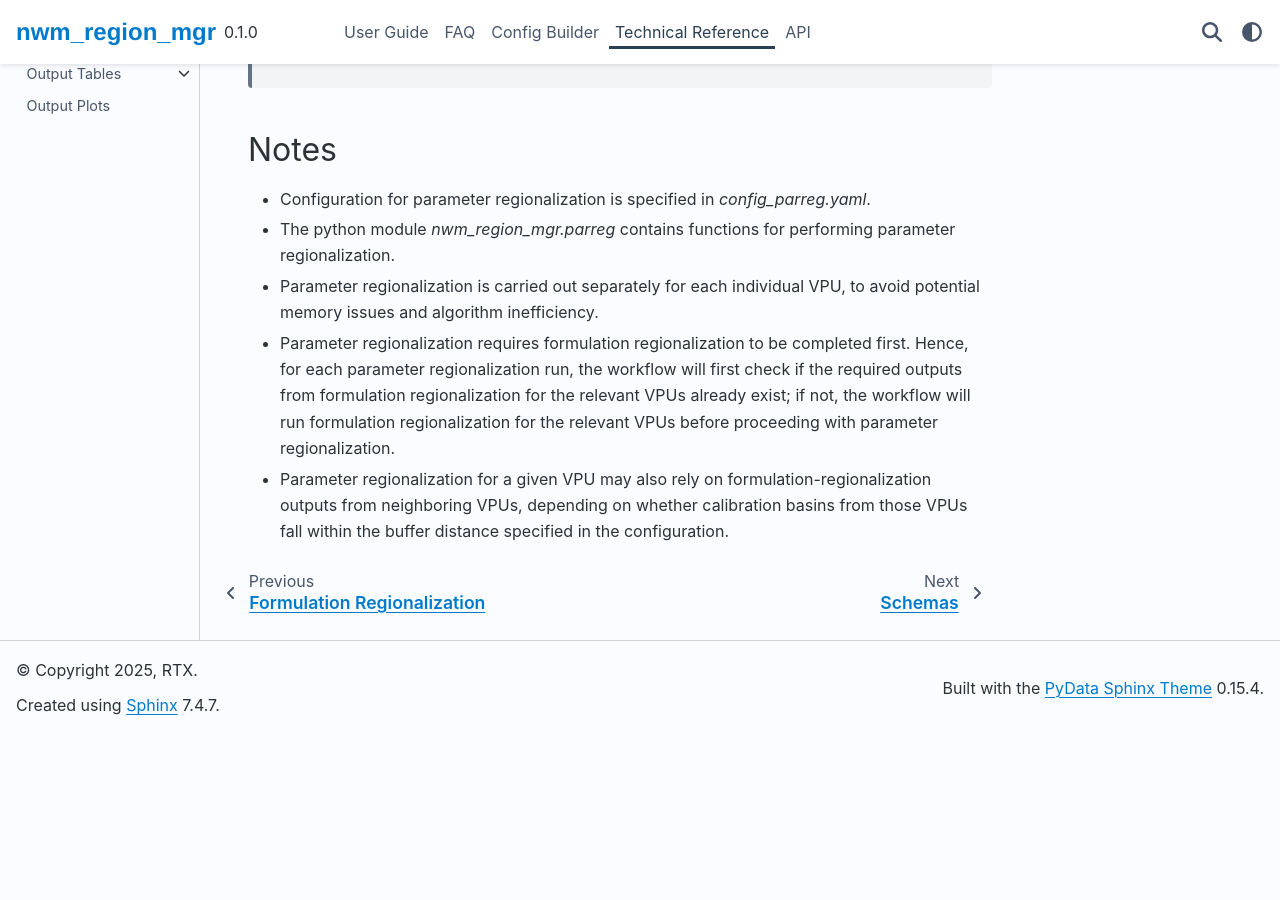
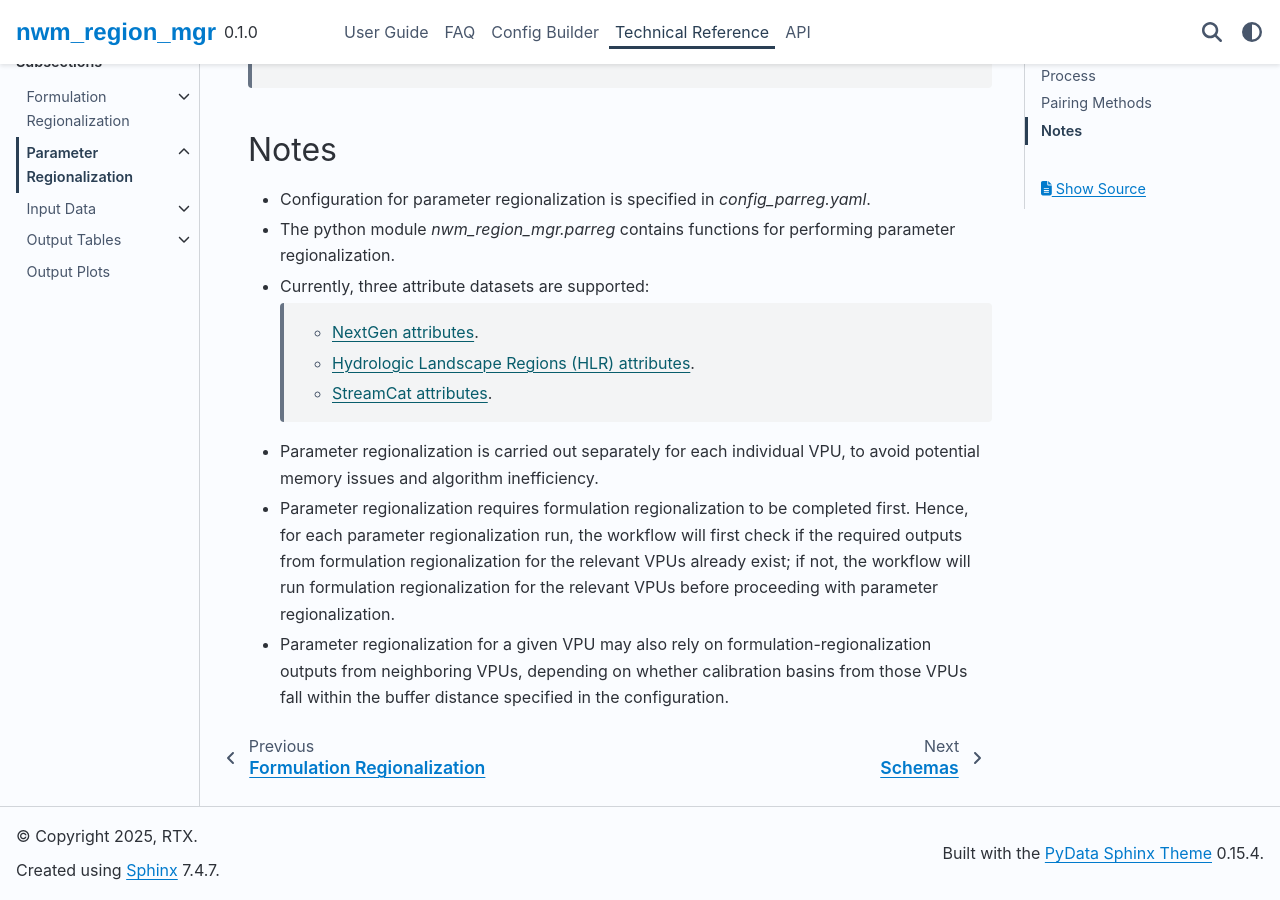
Before and after one commit to NGWPC/nwm-region-mgr, a Sphinx documentation site: the page built from docs/source/tech_reference/parreg.rst, in a window 1280 px wide and 900 px high, scrolled down 5938 px. Built offline with Sphinx 7.4.7 and the PyData theme 0.15.4, drawn with Linux system fonts in a browser that asks for light colours; before the commit the page ends 6672 px from its top, so only the background shows below that.

Commit message:
minor updates to parreg docs

```diff
--- a/docs/source/tech_reference/parreg.rst
+++ b/docs/source/tech_reference/parreg.rst
@@ -180,6 +180,12 @@
 
 - The python module `nwm_region_mgr.parreg` contains functions for performing parameter regionalization.
 
+- Currently, three attribute datasets are supported:
+
+   * `NextGen attributes <https://lynker-spatial.s3-us-west-2.amazonaws.com/hydrofabric/v2.2/hfv2.2-data_model.html>`_.
+   * `Hydrologic Landscape Regions (HLR) attributes <https://www.usgs.gov/publications/hydrologic-landscape-regions-united-states>`_.
+   * `StreamCat attributes <https://www.epa.gov/national-aquatic-resource-surveys/streamcat-dataset>`_.
+
 - Parameter regionalization is carried out separately for each individual VPU, to avoid potential memory issues and
   algorithm inefficiency.
 
```
